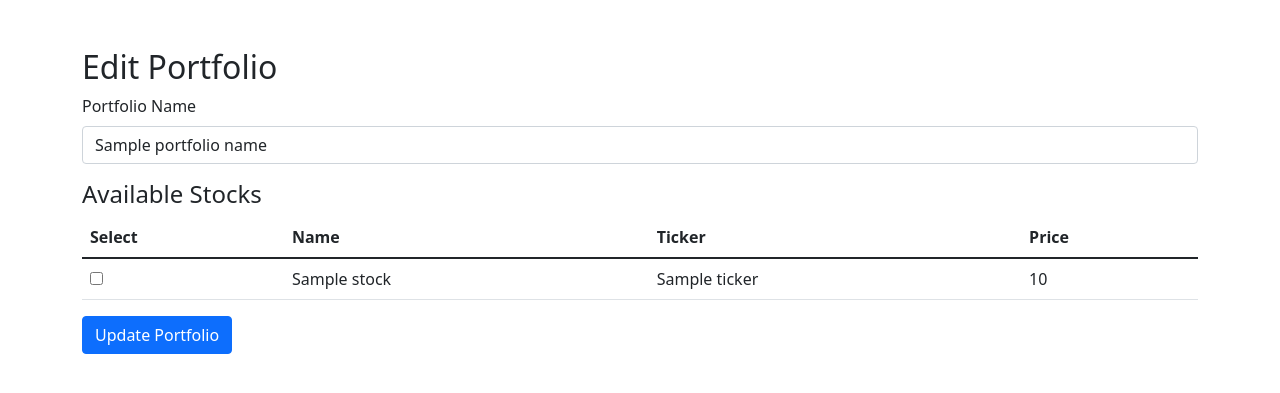
After one commit to RedComet1027/PyFlask, a Flask app: template templates/edit_portfolio.html in a window 1280 px wide. The commit adds this page. Shown: the top 393 px of the page. Run offline with Flask 3, Linux system fonts and the light colour scheme; the template is opened without the code that fills it: most values are stand-ins (such as "Sample title", 1, 10 or a date in 2020).

Commit message:
add Edit Portfolio and cleanup

```diff
--- a/app.py
+++ b/app.py
@@ -41,6 +41,26 @@ def list_portfolio():
     portfolios = load_portfolios_from_db()
     return render_template('list_portfolio.html', portfolios=portfolios)
 
+@app.route('/edit-portfolio')
+def edit_portfolio():
+    portfolio_name = request.args.get('name')
+    portfolio_stocks = load_portfolio_stocks_from_db(portfolio_name)
+    stocks = load_stocks_from_db()
+
+    selected_stock_ids = {str(stock['id']) for stock in portfolio_stocks}
+    return render_template('edit_portfolio.html',
+                           portfolio_name=portfolio_name,
+                           stocks=stocks,
+                           selected_stock_ids=selected_stock_ids)
+
+@app.route('/update-portfolio', methods=['POST'])
+def update_portfolio():
+    portfolio_name = request.form['portfolioName']
+    selected_stocks = request.form.getlist('selectedStocks')
+    # function to save/update portfolio logic here
+    # e.g. by calling a database function to update the selected stocks
+    return redirect('/list-portfolio')  # Redirect back to the list portfolio page
+
 @app.route('/api/portfolio/<portfolio_name>/stocks')
 def get_portfolio_stocks(portfolio_name):
     stocks = load_portfolio_stocks_from_db(portfolio_name)
--- /dev/null
+++ b/templates/edit_portfolio.html
@@ -0,0 +1,47 @@
+<!DOCTYPE html>
+<html lang="en">
+<head>
+    <meta charset="utf-8">
+    <meta name="viewport" content="width=device-width, initial-scale=1">
+    <link href="https://cdn.jsdelivr.net/npm/bootstrap@5.1.1/dist/css/bootstrap.min.css" rel="stylesheet">
+    <title>Edit Portfolio | DivTracker</title>
+</head>
+<body>
+    <div class="container mt-5">
+        <h2>Edit Portfolio</h2>
+        <form action="/update-portfolio" method="post">
+            <div class="mb-3">
+                <label for="portfolioName" class="form-label">Portfolio Name</label>
+                <input type="text" class="form-control" id="portfolioName" name="portfolioName" value="{{ portfolio_name }}" required>
+            </div>
+
+            <h4>Available Stocks</h4>
+            <table class="table">
+                <thead>
+                    <tr>
+                        <th>Select</th>
+                        <th>Name</th>
+                        <th>Ticker</th>
+                        <th>Price</th>
+                    </tr>
+                </thead>
+                <tbody>
+                    {% for stock in stocks %}
+                    <tr>
+                        <td>
+                            <input type="checkbox" name="selectedStocks" value="{{ stock.id }}"
+                                {% if stock.id in selected_stock_ids %} checked {% endif %}>
+                        </td>
+                        <td>{{ stock.name }}</td>
+                        <td>{{ stock.ticker }}</td>
+                        <td>{{ stock.price }}</td>
+                    </tr>
+                    {% endfor %}
+                </tbody>
+            </table>
+
+            <button type="submit" class="btn btn-primary">Update Portfolio</button>
+        </form>
+    </div>
+</body>
+</html>
```
Also changed, not shown: templates/home.html (+2 -25 lines), templates/list_portfolio.html (+13 -0 lines), backup/home_old.html (renamed from templates/home_old.html).
